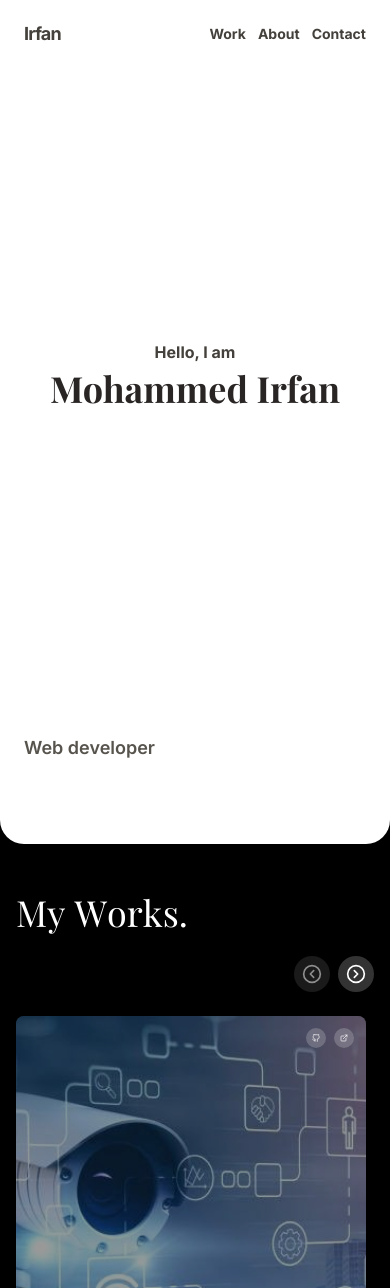
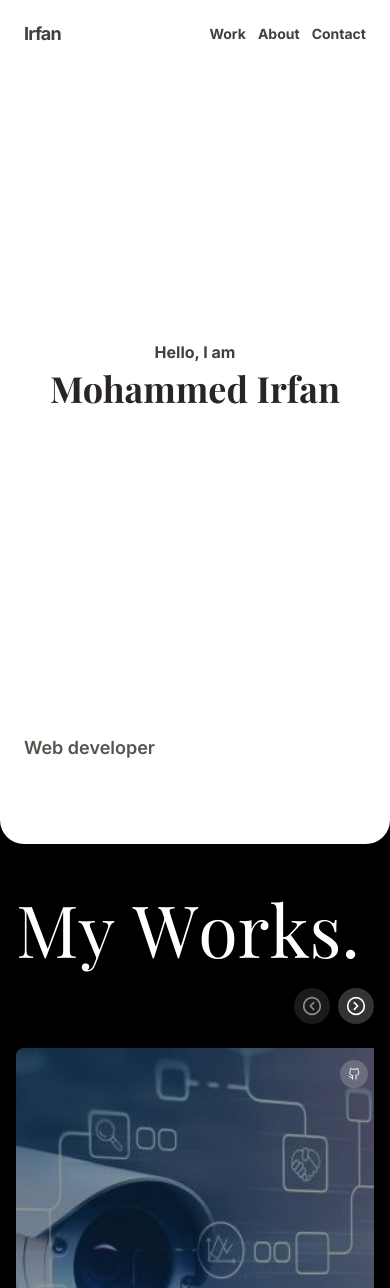
Before and after one commit to MohammedIrfan244/portfolio_next, a Next.js app: page / in a window 390 px wide. Shown: the top 1288 px of the page. Built offline with nearby package versions, Linux system fonts and the light colour scheme.

Commit message:
fix : fixed typograpy in project section

```diff
--- a/src/component/project/ProjectCard.tsx
+++ b/src/component/project/ProjectCard.tsx
@@ -35,7 +35,7 @@ function ProjectCard({ project }: { project: IProject }) {
 
     return (
         <div
-            className={`${playfairDisplay.className} w-[350px] select-none sm:w-[450px] md:w-[500px] lg:w-[550px] h-[400px] sm:h-[350px] md:h-[400px] lg:h-[450px] overflow-hidden relative rounded-lg group cursor-pointer transition-shadow duration-300`}
+            className={`${playfairDisplay.className} w-[400px] select-none sm:w-[450px] md:w-[500px] lg:w-[550px] h-[500px] sm:h-[450px] md:h-[400px] lg:h-[450px] overflow-hidden relative rounded-lg group cursor-pointer transition-shadow duration-300`}
             onTouchStart={handleTouchStart}
             onTouchEnd={handleTouchEnd}
         >
@@ -77,17 +77,17 @@ function ProjectCard({ project }: { project: IProject }) {
                         href={project.github}
                         target="_blank"
                         rel="noopener noreferrer"
-                        className="p-1.5 sm:p-2 bg-white/20 backdrop-blur-sm rounded-full hover:bg-white/30 transition-all duration-300 transform hover:scale-110"
+                        className="p-2 bg-white/20 backdrop-blur-sm rounded-full hover:bg-white/30 transition-all duration-300 transform hover:scale-110"
                     >
-                        <FiGithub className="w-2 h-2 sm:w-3 sm:h-3 text-white" />
+                        <FiGithub className="w-3 h-3 text-white" />
                     </a>
                     <a
                         href={project.live}
                         target="_blank"
                         rel="noopener noreferrer"
-                        className="p-1.5 sm:p-2 bg-white/20 backdrop-blur-sm rounded-full hover:bg-white/30 transition-all duration-300 transform hover:scale-110"
+                        className="p-2 bg-white/20 backdrop-blur-sm rounded-full hover:bg-white/30 transition-all duration-300 transform hover:scale-110"
                     >
-                        <FiExternalLink className="w-2 h-2 sm:w-3 sm:h-3 text-white" />
+                        <FiExternalLink className="w-3 h-3 text-white" />
                     </a>
                 </div>
 
--- a/src/component/project/Projects.tsx
+++ b/src/component/project/Projects.tsx
@@ -189,7 +189,7 @@ function Projects() {
   return (
     <div id='projects' className='px-4 sm:px-6 md:px-7 lg:px-10 py-12 sm:py-16 md:py-20 space-y-6 sm:space-y-8 md:space-y-12 lg:space-y-16 w-full'>
       <div ref={headingRef} className="relative">
-        <h1 className={`text-4xl sm:text-5xl font-thin md:text-6xl lg:text-7xl xl:text-8xl text-white ${playfairDisplay.className}`}>
+        <h1 className={`font-thin text-7xl md:text-8xl text-white ${playfairDisplay.className}`}>
           {letters.map((letter: string, index: number) => {
             const opacity = getLetterOpacity(index)
 
```
